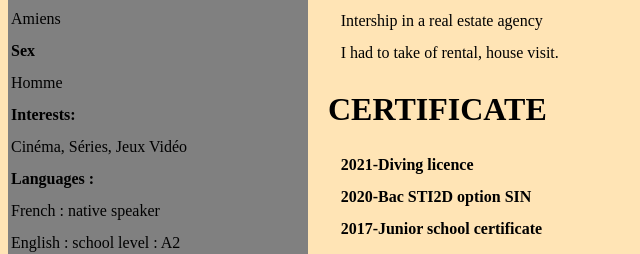
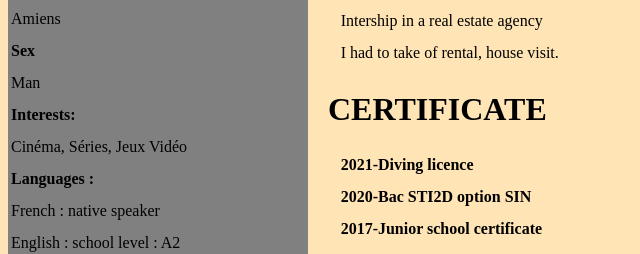
Before and after one commit to elliot-bordrez/Anglais-Tech, a plain HTML site: page index.html in a window 1280 px wide. Shown: the part 440-694 px from the top of the page, 0-640 px from the left. Drawn offline with Linux system fonts and the light colour scheme; a script that the page names is missing.

Commit message:
Update index.html

```diff
--- a/index.html
+++ b/index.html
@@ -53,7 +53,7 @@
                         <strong>Sex</strong>
                     </div>
                     <div class ="espace">
-                        Homme
+                        Man
                     </div>
                     <div class ="espace">
                         <strong>Interests:</strong>
```
